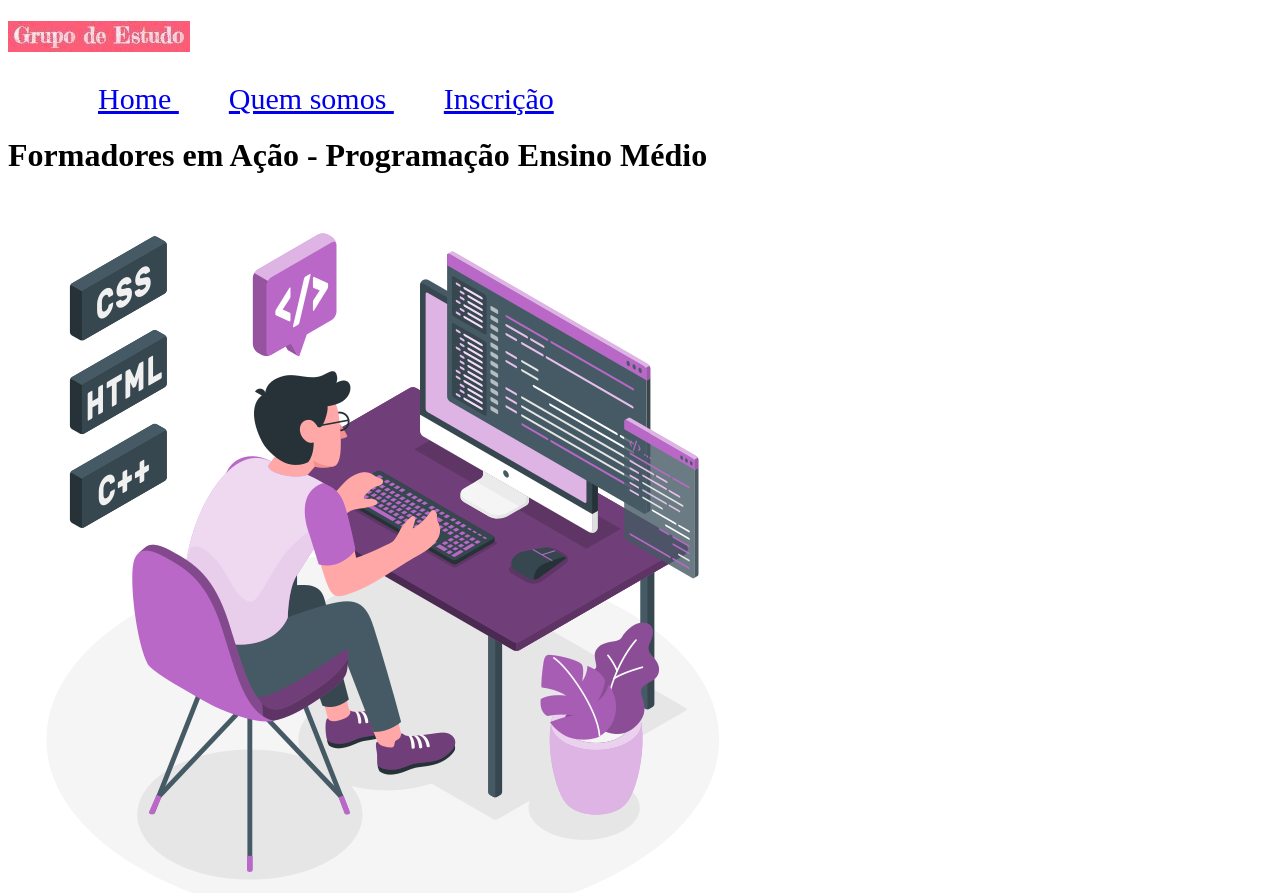
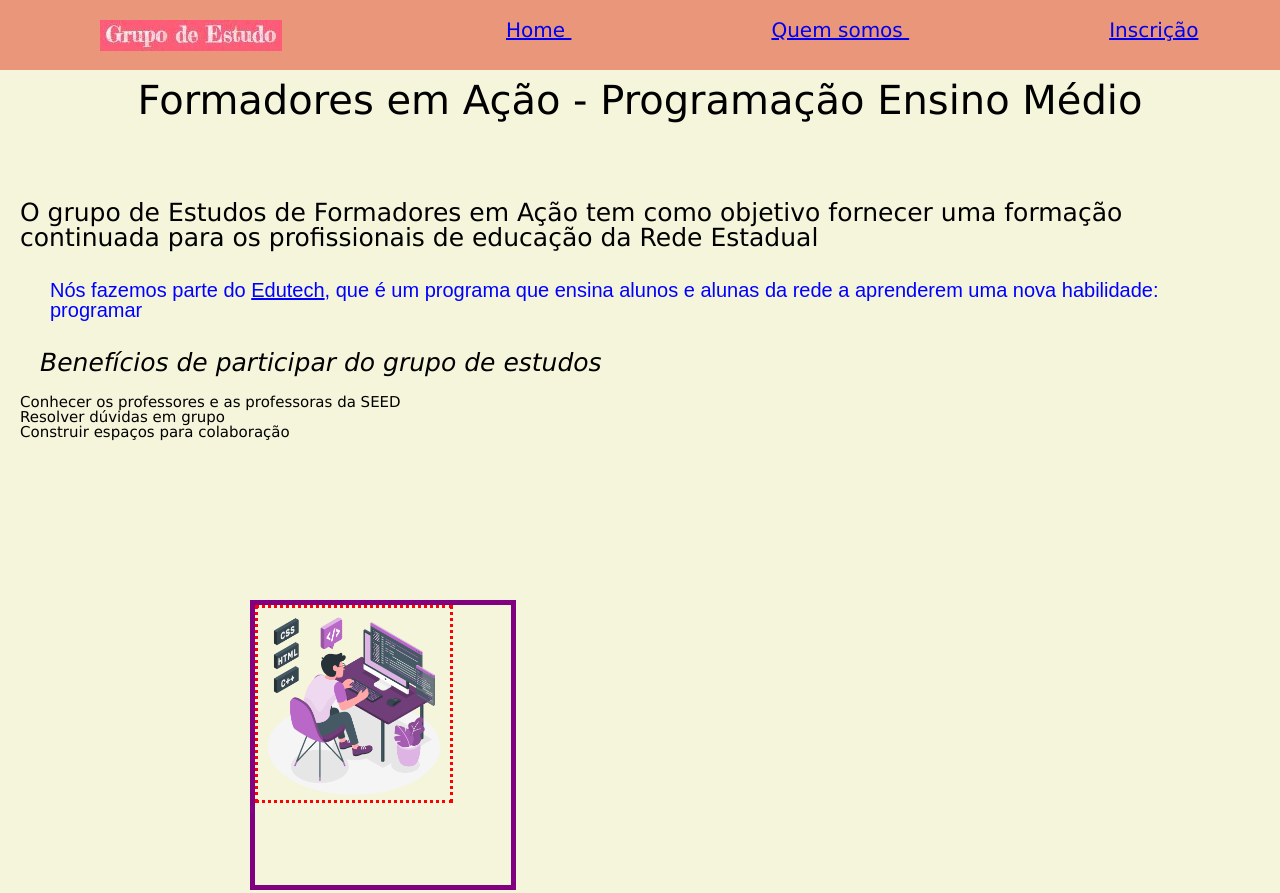
Before and after one commit to ProfDrielle/TurmaV-formacaoEM-3tri, a plain HTML site: page index.html in a window 1280 px wide. Shown: the top 893 px of the page. Drawn offline with Linux system fonts and the light colour scheme.

Commit message:
08/11 - Position

```diff
--- a/index.html
+++ b/index.html
@@ -3,50 +3,40 @@
   <head>
     <meta charset="utf-8">
     <title>Nosso grupo</title>
+    <link rel="stylesheet" href="reset.css">
     <link rel="stylesheet" href="style.css">
   </head>
-
-
-
-
-
   <body>
-
     <header>
-
-        <h1><img class="imgheader" src="img-header1.jpeg"></h1>
-
+      <img class="imgheader" src="img-header1.jpeg">
       <nav>
         <ul>
-            <li> <a href="index.html"> Home </a>  </li>
-            <li> <a href="quemsomos.html"> Quem somos  </a> </li>
-            <li> <a href="https://professor.escoladigital.pr.gov.br/formadores_acao">   Inscrição </a> </li>
+          <li> <a href="index.html"> Home </a> </li>
+          <li> <a href="quemsomos.html"> Quem somos </a> </li>
+          <li> <a href="https://professor.escoladigital.pr.gov.br/formadores_acao"> Inscrição </a> </li>
         </ul>
       </nav>
-
     </header>
-
-
-
-      <div class="texto-principal" >
+    <div class="texto-principal">
       <h1>Formadores em Ação - Programação Ensino Médio</h1>
+      <div class="img-position1">
         <img id="imagem-principal" src="coding-image.png">
-
+      </div>
       <h2>O grupo de <b>Estudos de Formadores em Ação</b> tem como objetivo fornecer
-
         uma formação
         continuada para os profissionais de educação da Rede Estadual</h2>
-        <p>Nós fazemos parte do <u>Edutech</u>, que é um programa que ensina alunos e
-
-alunas da rede a aprenderem uma nova habilidade: programar
+      <p>Nós fazemos parte do <u>Edutech</u>, que é um programa que ensina alunos e alunas da rede a aprenderem uma nova habilidade: programar
+      </p>
+    </div>
     <div class="lista">
+      <div class="titulobeneficios">
       <h2>Benefícios de participar do grupo de estudos</h2>
+    </div>
         <ul>
           <li class="itens">Conhecer os professores e as professoras da SEED</li>
           <li class="itens">Resolver dúvidas em grupo</li>
           <li class="itens">Construir espaços para colaboração</li>
         </ul>
     </div>
-
   </body>
 </html>
--- /dev/null
+++ b/reset.css
@@ -0,0 +1,43 @@
+html, body, div, span, applet, object, iframe,
+h1, h2, h3, h4, h5, h6, p, blockquote, pre,
+a, abbr, acronym, address, big, cite, code,
+del, dfn, em, img, ins, kbd, q, s, samp,
+small, strike, strong, sub, sup, tt, var,
+b, u, i, center,
+dl, dt, dd, ol, ul, li,
+fieldset, form, label, legend,
+table, caption, tbody, tfoot, thead, tr, th, td,
+article, aside, canvas, details, embed,
+figure, figcaption, footer, header, hgroup,
+menu, nav, output, ruby, section, summary,
+time, mark, audio, video {
+	margin: 0;
+	padding: 0;
+	border: 0;
+	font-size: 100%;
+	font: inherit;
+	vertical-align: baseline;
+}
+/* HTML5 display-role reset for older browsers */
+article, aside, details, figcaption, figure,
+footer, header, hgroup, menu, nav, section {
+	display: block;
+}
+body {
+	line-height: 1;
+}
+ol, ul {
+	list-style: none;
+}
+blockquote, q {
+	quotes: none;
+}
+blockquote:before, blockquote:after,
+q:before, q:after {
+	content: '';
+	content: none;
+}
+table {
+	border-collapse: collapse;
+	border-spacing: 0;
+}
--- a/style.css
+++ b/style.css
@@ -1,14 +1,86 @@
+body{
+    background-color: beige ;
+}
+header{
+    background-color: darksalmon;
+
+    padding: 20px;
+    padding-top: ;
+    padding-bottom: ;
+    padding-left: 100px ;
+    padding-right: ;
+
+    margin: ;
+    margin-top: ;
+    margin-bottom: 30px;
+    margin-left: ;
+    margin-right: ;
+
+    position: fixed;
+    top: 0px;
+    bottom: ;
+    left: 0px;
+    right: ;
+    width: 100%;
+    height: 30px;
+}
+h1{
+    font-family: Verdana, Geneva, Tahoma, sans-serif;
+    font-size: 40px;
+    text-align: center;
+    margin: 80px;
+}
+h2{
+    font-family: Verdana, Geneva, Tahoma, sans-serif;
+    font-size: 25px;
+    text-align: left;
+    margin: 20px;
+}
+p{
+    font-family: Arial, Helvetica, sans-serif;
+    font-size: 20px;
+    color: blue;
+    margin: 30px;
+    padding-left: 20px;
+}
+ul{
+    font-family: Verdana, Geneva, Tahoma, sans-serif;
+    font-size: 15px;
+    margin: 20px;
+}
+.titulobeneficios{
+    padding-left: 20px;
+    font-size: 20;
+    font-style: italic;
+}
 nav ul{
     text-align: right;
-    font-size: 30px;
+    font-size: 20px;
     display: inline;
-    text-align: right;
     vertical-align: text-top;
 }
 nav li{
     display: inline;
-    margin-left: 50px;
+    margin-left: 200px;
 }
 .imgheader {
     display: inline;
+    vertical-align: text-top;
 }
+nav{
+    display: inline;
+}
+.img-position1{
+    border: 5px solid purple;
+    width: 20%;
+    height: 35%;
+    position: absolute;
+    top: 600px;
+    bottom: ;
+    left: 250px;
+    right: ;
+}
+#imagem-principal{
+    width: 75%;
+    border: 3px dotted red;
+}
```
Also changed, not shown: quemsomos.html (+1 -3 lines). Lines whose indentation alone changed are shown as unchanged.
